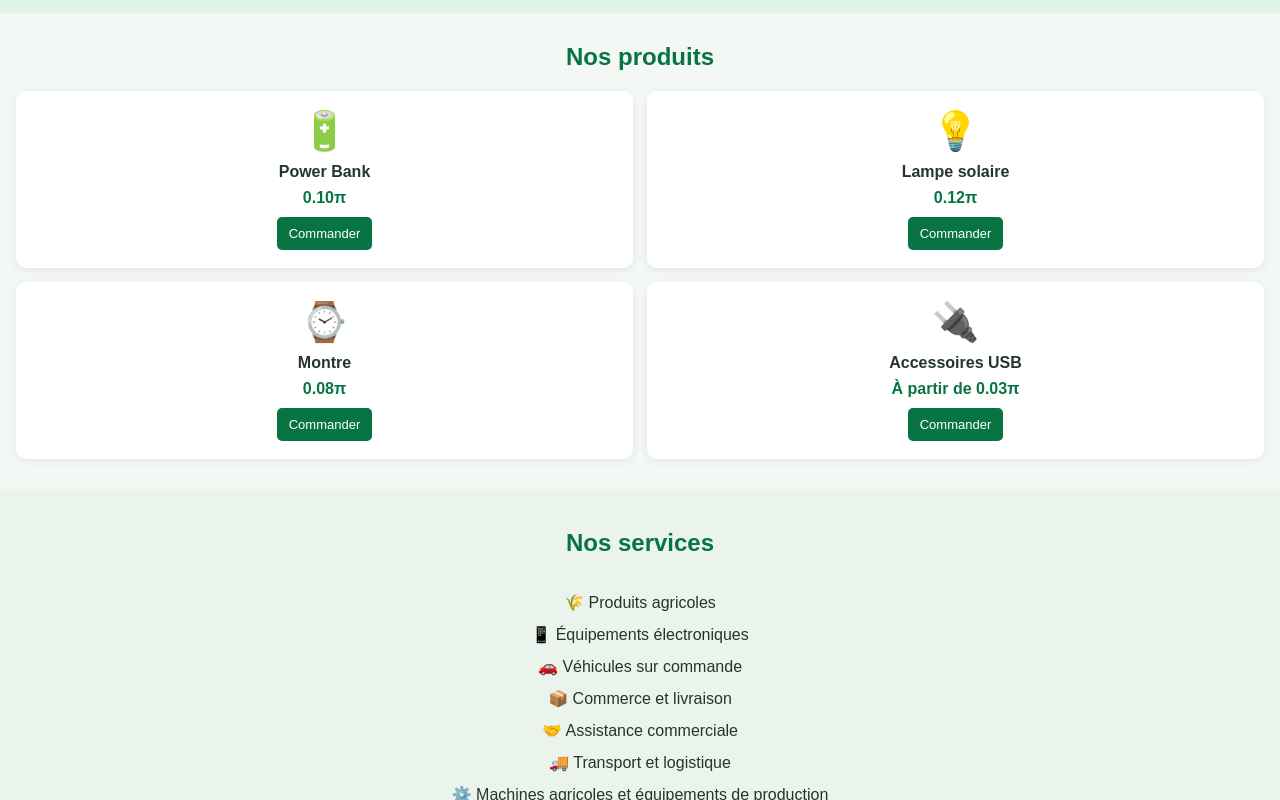
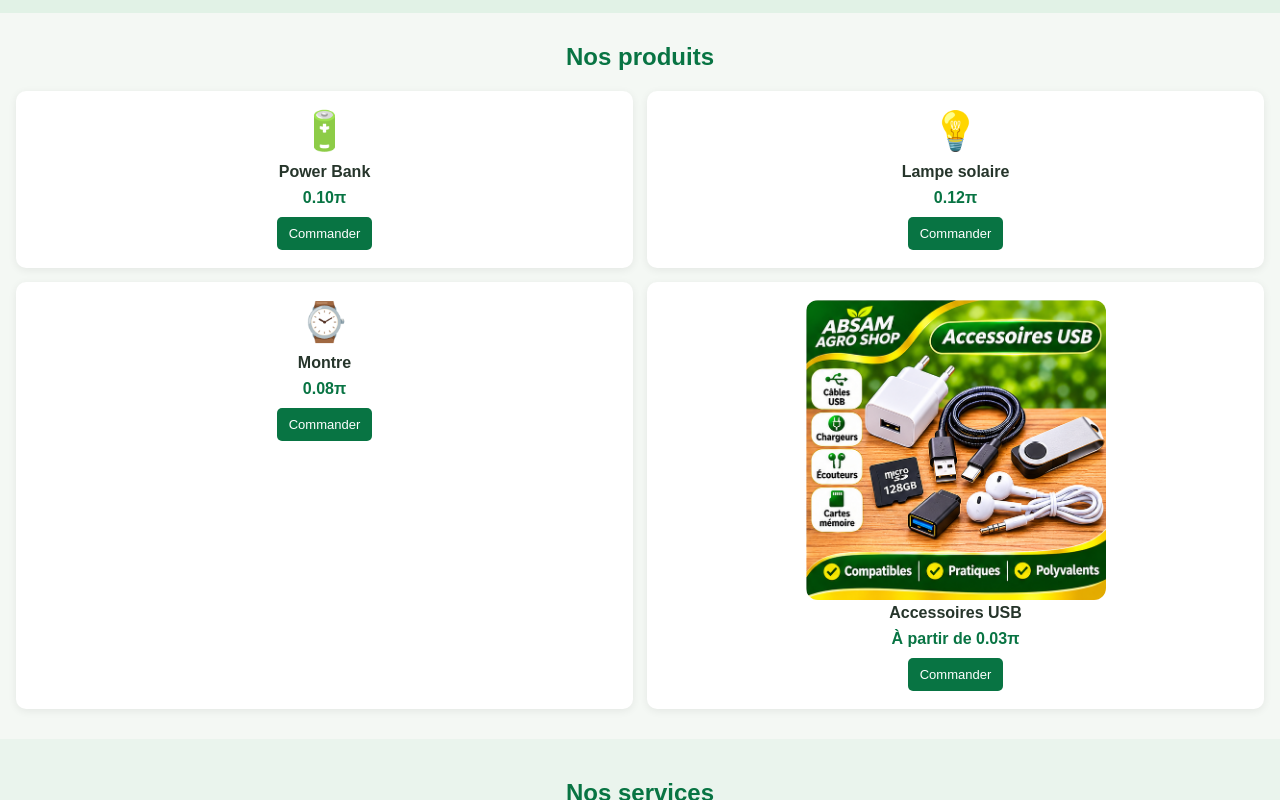
Before and after one commit to absamagroshop2/absam-agro-shop-testnet, a plain HTML site: page index.html in a window 1280 px wide. Shown: the part 373-1173 px from the top of the page. Drawn offline with Linux system fonts and the light colour scheme.

Commit message:
Replace emoji with image for USB accessories

```diff
--- a/index.html
+++ b/index.html
@@ -216,7 +216,7 @@ footer {
     </div>
 
     <div class="product">
-      <div class="emoji">🔌</div>
+      <img src="Affiche_Accessoires_USB_sans_prix-1.png" alt="Accessoires USB" style="width:100%;max-width:300px;height:auto;border-radius:12px;">
       <h3>Accessoires USB</h3>
       <p class="price">À partir de 0.03π</p>
       <a href="https://wa.me/2290166121451?text=Bonjour%2C%20je%20souhaite%20commander%20des%20Accessoires%20USB%20%C3%A0%20partir%20de%200.03%20Pi">Commander</a>
```
